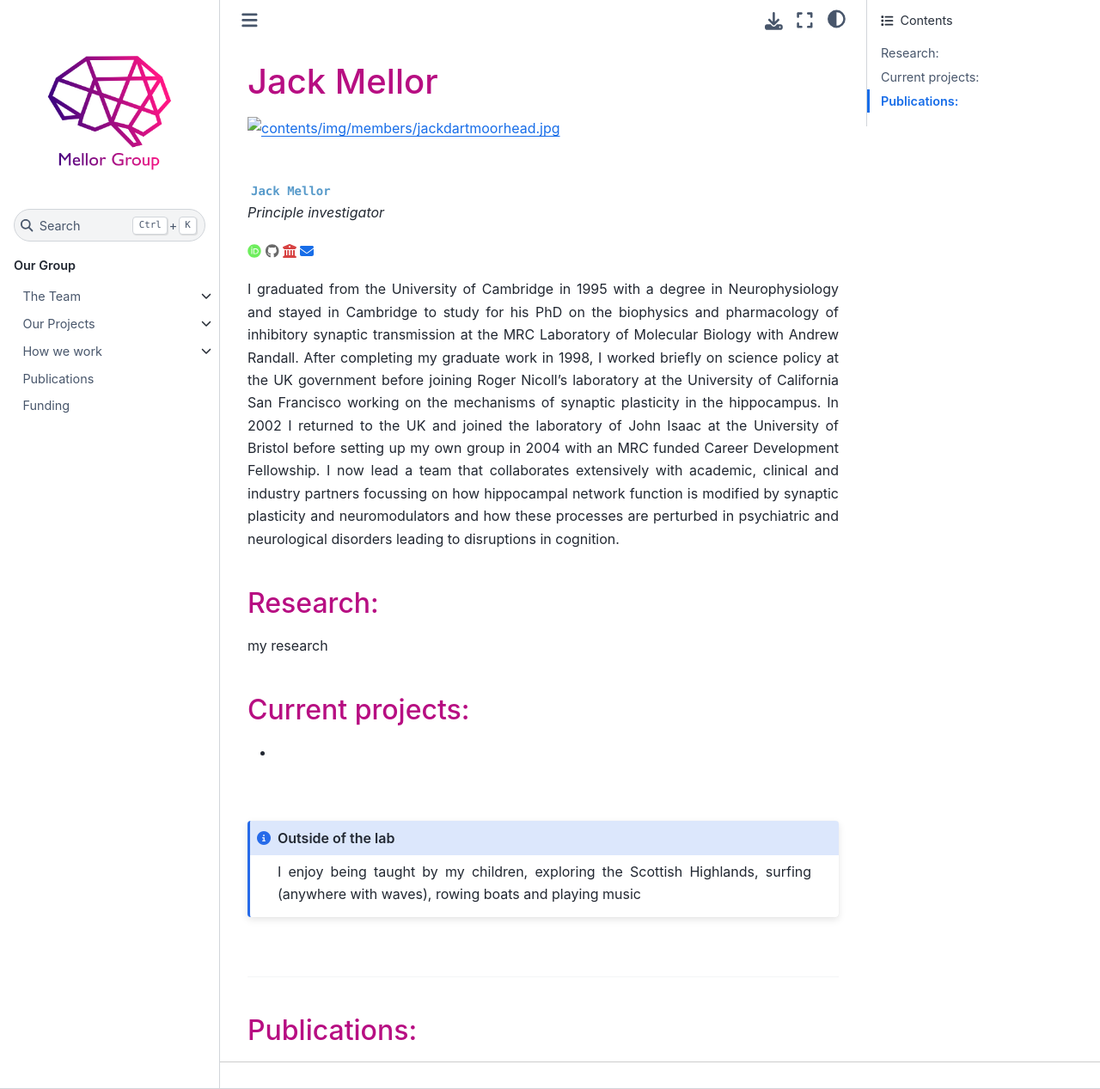
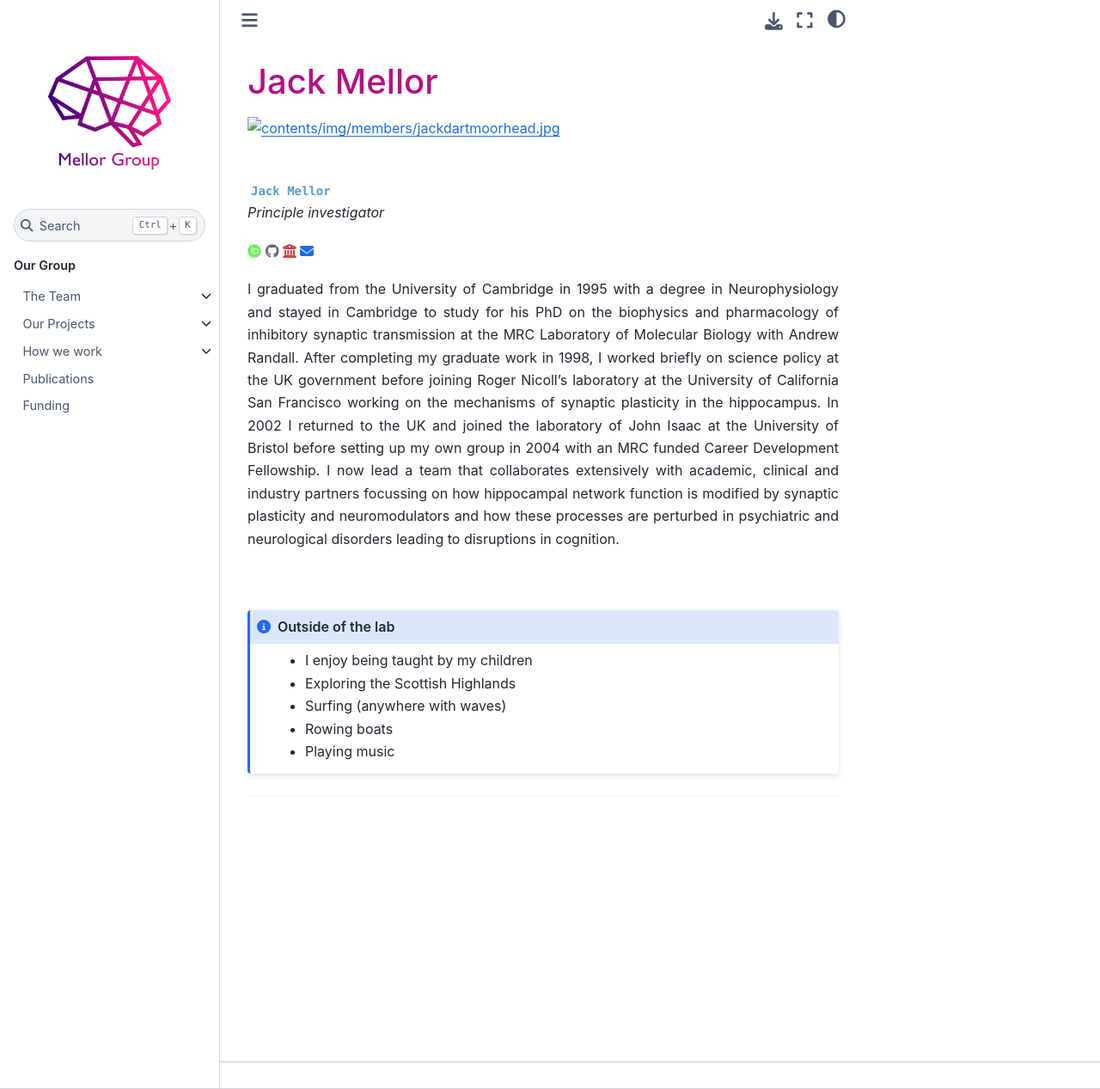
Before and after one commit to mellor-lab/mellor-lab.github.io, a Jupyter Book: the page built from book/contents/our-team/members/jackmellor.md, in a window 1280 px wide and 1267 px high. Shown: the whole window at 86% size. Built offline with Jupyter Book 1.0.4 settings and Sphinx 7.4.7 and the Sphinx Book theme 1.1.4, drawn with Linux system fonts in a browser that asks for light colours.

````diff
--- a/book/contents/our-team/members/jackmellor.md
+++ b/book/contents/our-team/members/jackmellor.md
@@ -20,30 +20,22 @@ _Principle investigator_
 
 I graduated from the University of Cambridge in 1995 with a degree in Neurophysiology and stayed in Cambridge to study for his PhD on the biophysics and pharmacology of inhibitory synaptic transmission at the MRC Laboratory of Molecular Biology with Andrew Randall. After completing my graduate work in 1998, I worked briefly on science policy at the UK government before joining Roger Nicoll’s laboratory at the University of California San Francisco working on the mechanisms of synaptic plasticity in the hippocampus. In 2002 I returned to the UK and joined the laboratory of John Isaac at the University of Bristol before setting up my own group in 2004 with an MRC funded Career Development Fellowship. I now lead a team that collaborates extensively with academic, clinical and industry partners focussing on how hippocampal network function is modified by synaptic plasticity and neuromodulators and how these processes are perturbed in psychiatric and neurological disorders leading to disruptions in cognition.
 
-### Research:
-
-my research
-
-
-### Current projects:
-
--
-
 
 &nbsp;
 
 
 ```{admonition} Outside of the lab
 :class: note
-I enjoy being taught by my children, exploring the Scottish Highlands, surfing (anywhere with waves), rowing boats and playing music
+
+- I enjoy being taught by my children
+- Exploring the Scottish Highlands
+- Surfing (anywhere with waves)
+- Rowing boats
+- Playing music
 
 
 ```
 
+---
 
 &nbsp;
-
----
-
-
-### Publications:
````
Also changed, not shown: book/contents/funding.md (+7 -1 lines), book/contents/our-team/current-members.md (+1 -1 lines).
